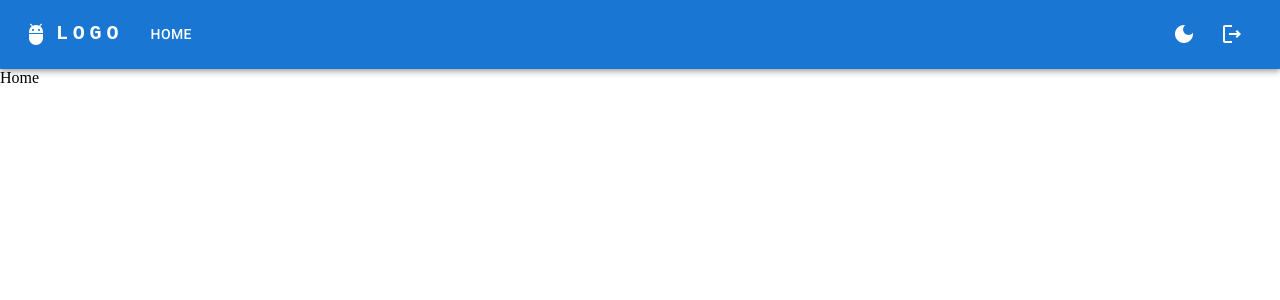
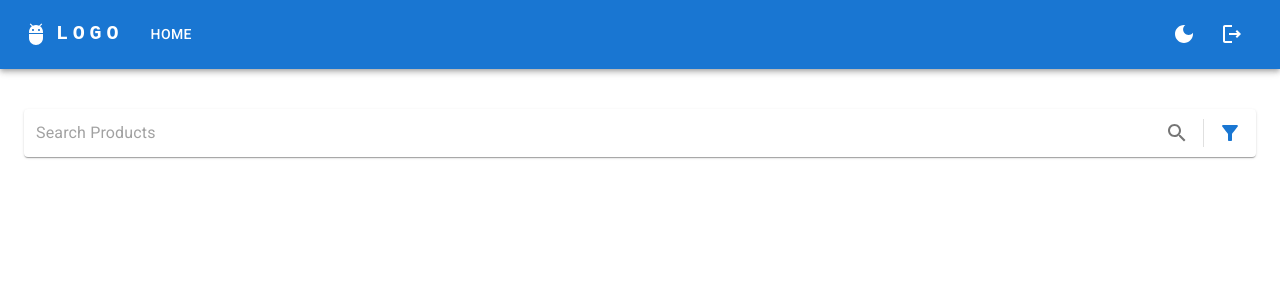
Before and after one commit to iAnisdev/nfq-task-shopping-cart, a React (Create React App) app: page / in a window 1280 px wide. Shown: the top 300 px of the page. Built offline with nearby package versions, Linux system fonts and the light colour scheme.

Commit message:
search and filter section

```diff
--- a/src/pages/Dashboard/Home.tsx
+++ b/src/pages/Dashboard/Home.tsx
@@ -1,8 +1,32 @@
-import React from 'react'
+import Paper from '@mui/material/Paper';
+import InputBase from '@mui/material/InputBase';
+import Divider from '@mui/material/Divider';
+import IconButton from '@mui/material/IconButton';
+import SearchIcon from '@mui/icons-material/Search';
+import FilterAltIcon from '@mui/icons-material/FilterAlt';
+import { Container } from '@mui/material'
 
 function Home() {
   return (
-    <div>Home</div>
+    <Container maxWidth="xl" style={{ paddingTop: '5vh' }}>
+      <Paper
+        component="form"
+        sx={{ p: '2px 4px', display: 'flex', alignItems: 'center', }}
+      >
+        <InputBase
+          sx={{ ml: 1, flex: 1 }}
+          placeholder="Search Products"
+          inputProps={{ 'aria-label': 'Search Products' }}
+        />
+        <IconButton type="button" sx={{ p: '10px' }} aria-label="search">
+          <SearchIcon />
+        </IconButton>
+        <Divider sx={{ height: 28, m: 0.5 }} orientation="vertical" />
+        <IconButton color="primary" sx={{ p: '10px' }} aria-label="directions">
+          <FilterAltIcon />
+        </IconButton>
+      </Paper>
+    </Container>
   )
 }
 
--- a/src/pages/Dashboard/Main.tsx
+++ b/src/pages/Dashboard/Main.tsx
@@ -5,7 +5,7 @@ import MainAppBar from '../../features/Appbar/Appbar'
 function Main() {
     return (
         <>
-        <MainAppBar />
+            <MainAppBar />
             <Outlet />
         </>
     )
```
